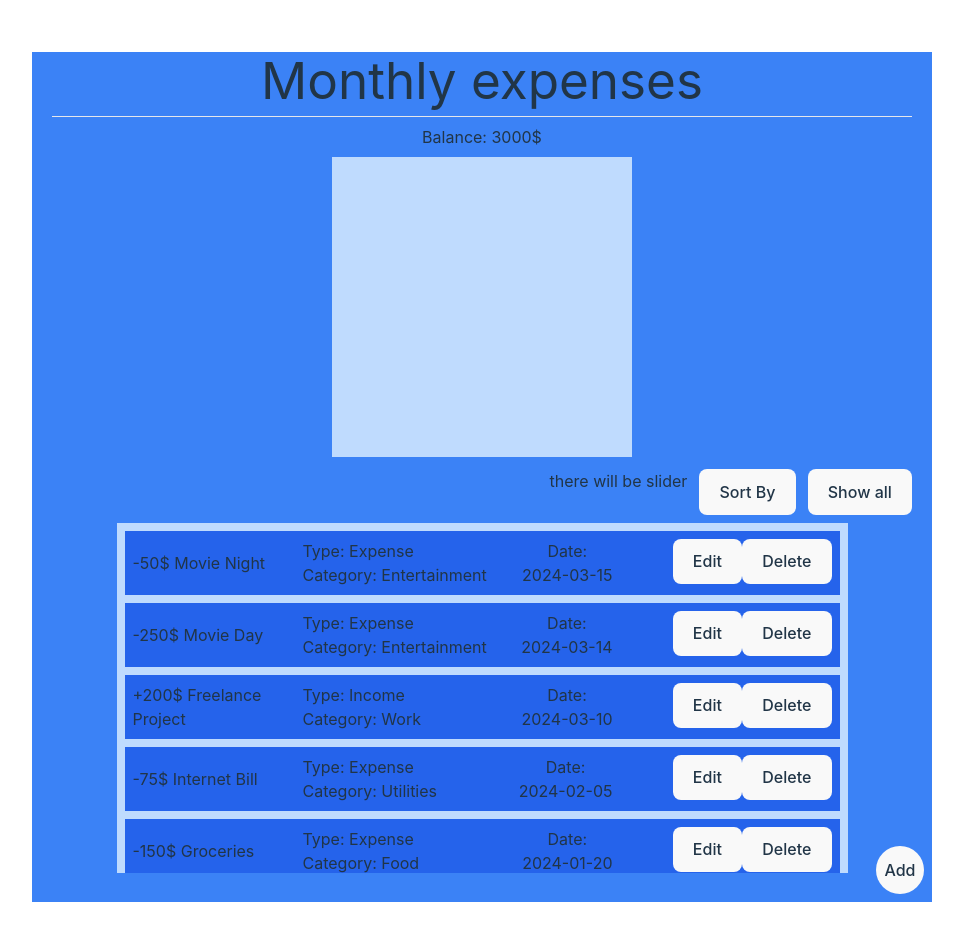
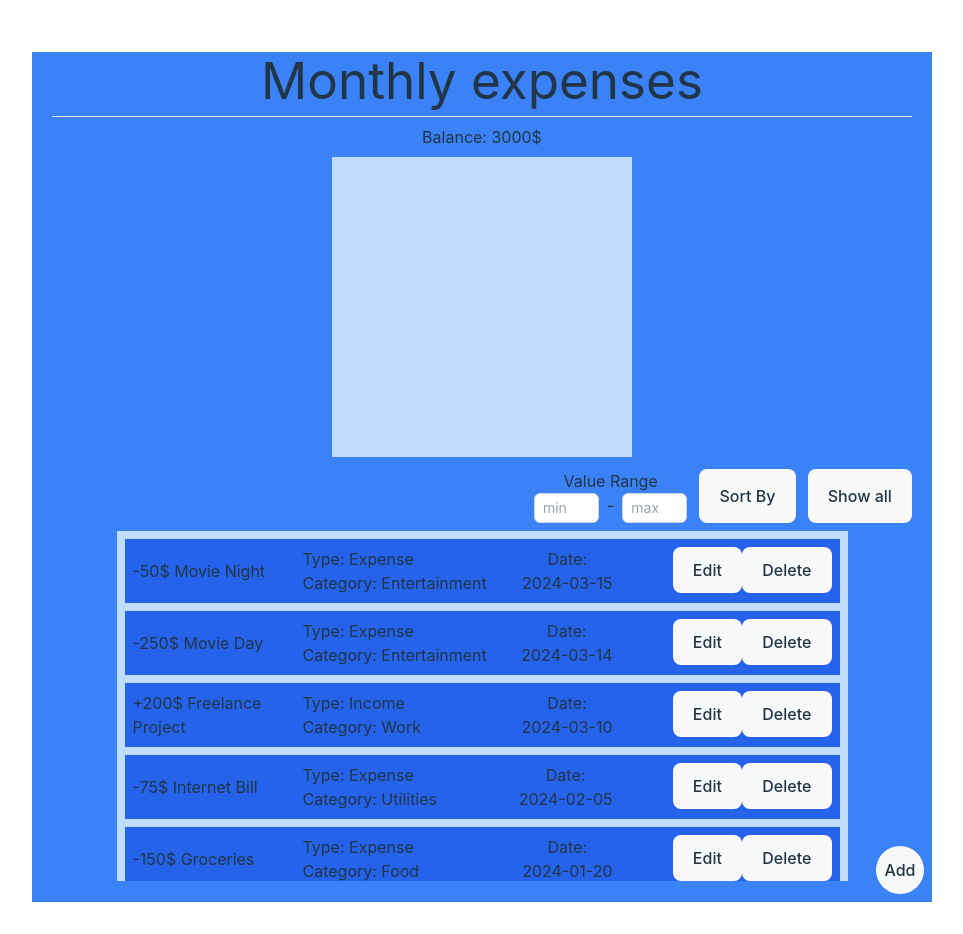
Before and after one commit to WiktorSchab/MyExpenseTracker, a React (Vite) app: page / in a window 1280 px wide. Shown: the whole page, without its empty margins (158-1121 px from the left). Built offline with nearby package versions, Linux system fonts and the light colour scheme.

Commit message:
Add value range for transaction in `App.jsx`
- Created `minValue` and `maxValue` state variable;
- Created two inputs that sets these values;
- Used `filterByMaxMinValue` in `useEffect` to filter by min and max value of transaction;

```diff
--- a/src/App.jsx
+++ b/src/App.jsx
@@ -13,10 +13,12 @@ function App() {
   const [isFormDisplayed, setIsFormDisplayed] = useState(false);
   const [editRecord, setEditRecord] = useState(null);
 
+  // for sorting, filtering etc
   const [amountSorting, setAmountSorting] = useState(null);
   const [isDateSortDesc, setIsDateSortDesc] = useState(true);
-
   const [typeRecordFilter, setTypeRecordFilter] = useState(null);
+  const [minValue, setMinValue] = useState(null);
+  const [maxValue, setMaxValue] = useState(null);
 
   // useEffect for sorting and filtering
   useEffect(() => {
@@ -38,8 +40,24 @@ function App() {
       );
     }
 
+    // Filtering by min and max value
+    if (minValue || maxValue) {
+      sortedTransactions = sortingUtils.filterByMaxMinValue(
+        sortedTransactions,
+        minValue,
+        maxValue,
+      );
+    }
+
     setFilteredTransactions(sortedTransactions);
-  }, [amountSorting, isDateSortDesc, typeRecordFilter, transactions]);
+  }, [
+    amountSorting,
+    isDateSortDesc,
+    typeRecordFilter,
+    minValue,
+    maxValue,
+    transactions,
+  ]);
 
   const handleSortDateToggle = () => {
     setIsDateSortDesc((prevState) => !prevState);
@@ -130,8 +148,27 @@ function App() {
 
       {/* Buttons for filtering etc */}
       <div className="mt-3 flex justify-end gap-3">
-        {/* Slider for money range? (idk how to name it)  */}
-        <div>there will be slider</div>
+        {/* Min/Max value range filter */}
+        <div>
+          <p>Value Range</p>
+          <div className="flex gap-2">
+            <input
+              className="input-number w-[65px]"
+              placeholder="min"
+              type="number"
+              value={minValue}
+              onChange={(e) => setMinValue(e.target.value)}
+            />
+            <p>-</p>
+            <input
+              className="input-number w-[65px]"
+              placeholder="max"
+              type="number"
+              value={maxValue}
+              onChange={(e) => setMaxValue(e.target.value)}
+            />
+          </div>
+        </div>
 
         {/* Button that shows sorting options by date/amount */}
         <div className="group relative flex">
```
